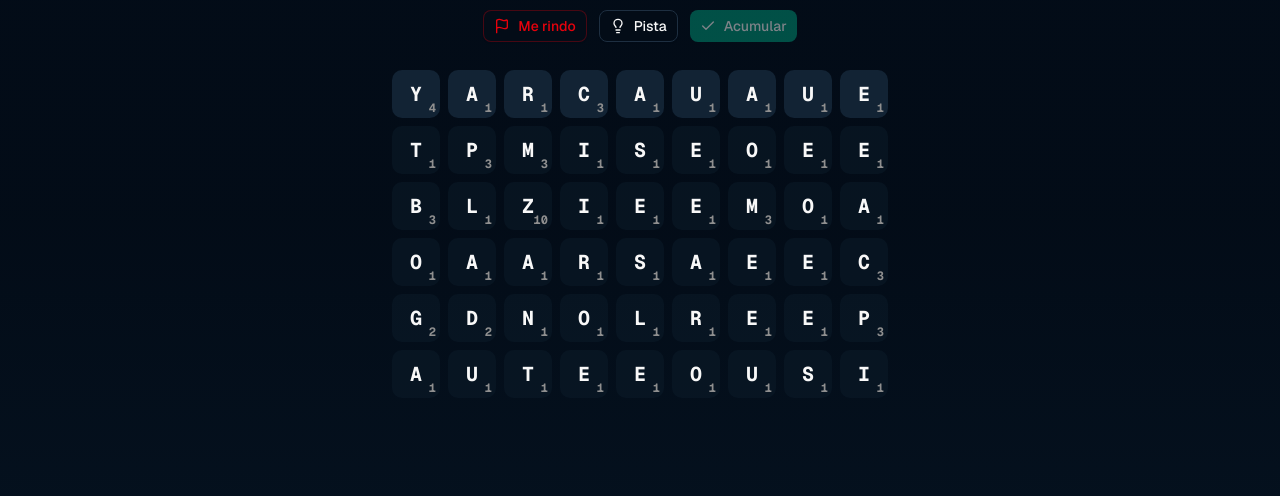
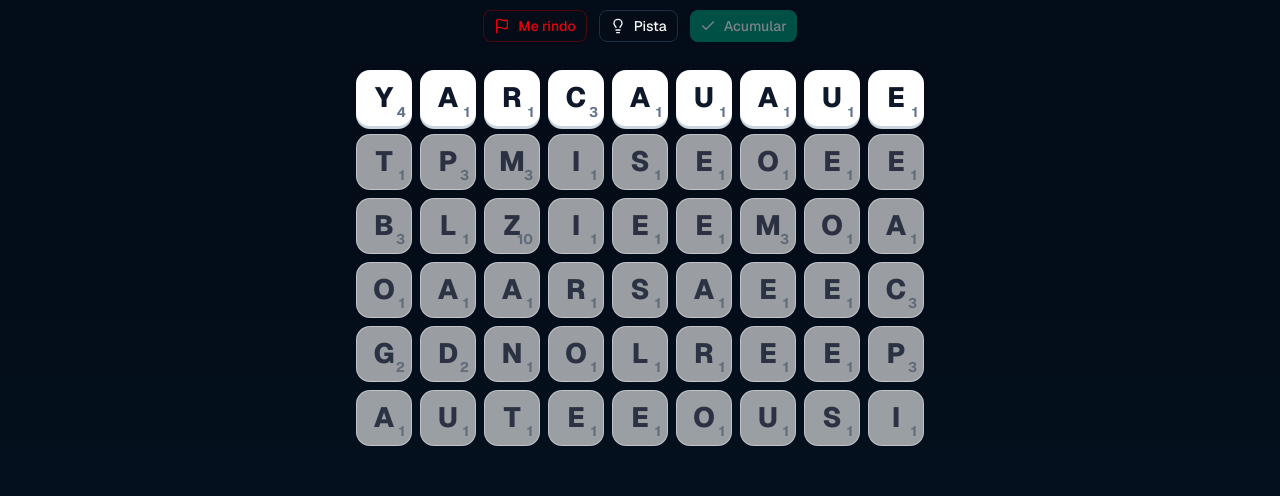
Before and after one commit to Bloobs/word-piston-game, a Next.js app: page / in a window 1280 px wide. Both pictures are taken after a click on the button "Nueva Partida". Shown: the part 186-682 px from the top of the page. Built offline with nearby package versions, Linux system fonts and the light colour scheme; no server answers; the database is empty.

Commit message:
primera version con letras blancas y pwa

```diff
--- a/app/layout.tsx
+++ b/app/layout.tsx
@@ -3,13 +3,14 @@ import Script from "next/script"
 import { Geist, Geist_Mono } from "next/font/google"
 import { Analytics } from "@vercel/analytics/next"
 import "./globals.css"
+import { InstallPWA } from "@/components/install-pwa"
 
 const _geist = Geist({ subsets: ["latin"] })
 const _geistMono = Geist_Mono({ subsets: ["latin"] })
 
 // Configuración específica para dispositivos móviles y PWA
 export const viewport: Viewport = {
-  themeColor: "#09090b",
+  themeColor: "#020817",
   width: "device-width",
   initialScale: 1,
   maximumScale: 1,
@@ -19,7 +20,6 @@ export const viewport: Viewport = {
 export const metadata: Metadata = {
   title: "PalabraMaster - Juego de Palabras",
   description: "Forma palabras con las letras del tablero y acumula puntos",
-  generator: "v0.app",
   manifest: "/manifest.json", // Enlace al manifest para la PWA
   appleWebApp: {
     capable: true,
@@ -89,6 +89,9 @@ export default function RootLayout({
 
         {children}
         {process.env.NODE_ENV === "production" && <Analytics />}
+
+        {/* AQUÍ AÑADIMOS EL BANNER DE INSTALACIÓN PWA */}
+        <InstallPWA />
       </body>
     </html>
   )
--- /dev/null
+++ b/components/install-pwa.tsx
@@ -0,0 +1,111 @@
+"use client"
+
+import { useState, useEffect } from "react"
+import { Download, Share, X } from "lucide-react"
+import { motion, AnimatePresence } from "framer-motion"
+
+export function InstallPWA() {
+  const [deferredPrompt, setDeferredPrompt] = useState<any>(null)
+  const [isIOS, setIsIOS] = useState(false)
+  const [isStandalone, setIsStandalone] = useState(true) // Por defecto true para evitar parpadeos
+  const [showBanner, setShowBanner] = useState(false)
+
+  useEffect(() => {
+    // 1. Comprobar si ya está instalada (Standalone)
+    const isApp = window.matchMedia("(display-mode: standalone)").matches ||
+                  (window.navigator as any).standalone === true;
+    setIsStandalone(isApp);
+
+    if (isApp) return;
+
+    // 2. Detectar iOS
+    const userAgent = window.navigator.userAgent.toLowerCase()
+    const isIosDevice = /iphone|ipad|ipod/.test(userAgent)
+    setIsIOS(isIosDevice)
+
+    if (isIosDevice) {
+      // Si es iOS, mostramos el banner con instrucciones
+      setShowBanner(true)
+    }
+
+    // 3. Capturar el evento de instalación nativo en Android/PC
+    const handleBeforeInstallPrompt = (e: Event) => {
+      // Previene que aparezca la barrita fea por defecto de Chrome
+      e.preventDefault()
+      // Guardamos el evento para poder dispararlo luego con nuestro botón
+      setDeferredPrompt(e)
+      setShowBanner(true)
+    }
+
+    window.addEventListener("beforeinstallprompt", handleBeforeInstallPrompt)
+
+    return () => {
+      window.removeEventListener("beforeinstallprompt", handleBeforeInstallPrompt)
+    }
+  }, [])
+
+  const handleInstallClick = async () => {
+    if (!deferredPrompt) return
+
+    // Muestra el aviso nativo de instalación del sistema
+    deferredPrompt.prompt()
+
+    // Esperamos a ver qué elige el usuario
+    const { outcome } = await deferredPrompt.userChoice
+    if (outcome === "accepted") {
+      setShowBanner(false)
+    }
+
+    // Limpiamos el evento
+    setDeferredPrompt(null)
+  }
+
+  // Si ya está instalada o cerramos el banner, no mostramos nada
+  if (isStandalone || !showBanner) return null
+
+  return (
+    <AnimatePresence>
+      <motion.div
+        initial={{ y: 50, opacity: 0 }}
+        animate={{ y: 0, opacity: 1 }}
+        exit={{ y: 50, opacity: 0 }}
+        className="fixed bottom-4 left-4 right-4 z-50 mx-auto max-w-sm rounded-xl border border-slate-700 bg-slate-900/95 p-4 shadow-2xl backdrop-blur-md"
+      >
+        <button
+          onClick={() => setShowBanner(false)}
+          className="absolute right-2 top-2 rounded-full p-1 text-slate-400 hover:bg-slate-800 hover:text-slate-200"
+        >
+          <X className="h-4 w-4" />
+        </button>
+
+        <div className="flex items-start gap-4">
+          <div className="flex h-10 w-10 shrink-0 items-center justify-center rounded-lg bg-emerald-500/20 text-emerald-400">
+            {isIOS ? <Share className="h-5 w-5" /> : <Download className="h-5 w-5" />}
+          </div>
+
+          <div className="flex-1">
+            <h4 className="font-bold text-slate-200">
+              Instala Palabra Master
+            </h4>
+
+            {isIOS ? (
+              <p className="mt-1 text-sm leading-relaxed text-slate-400">
+                Para instalar la app, pulsa el botón <strong>Compartir</strong> de la barra de Safari y luego <strong>"Añadir a la pantalla de inicio"</strong>.
+              </p>
+            ) : (
+              <div className="mt-2 flex items-center justify-between">
+                <p className="text-sm text-slate-400">Juega más rápido y sin conexión.</p>
+                <button
+                  onClick={handleInstallClick}
+                  className="rounded-lg bg-emerald-600 px-3 py-1.5 text-sm font-semibold text-white shadow-md hover:bg-emerald-500 active:scale-95 transition-all"
+                >
+                  Instalar
+                </button>
+              </div>
+            )}
+          </div>
+        </div>
+      </motion.div>
+    </AnimatePresence>
+  )
+}
--- a/components/word-game/letter-tile.tsx
+++ b/components/word-game/letter-tile.tsx
@@ -19,37 +19,69 @@ export function LetterTile({
   isHint = false,
   inWordZone = false,
 }: LetterTileProps) {
+  // Los colores sin clases de transición CSS para no interferir con Framer Motion
+  const activeBg = "bg-white shadow-[0_3px_0_rgba(203,213,225,1)]"
+  const inactiveBg = "bg-white/60 border border-white/40"
+
   return (
     <motion.button
-      layoutId={letter.id}
+      layoutId={letter.id} // ¡Esto es lo que hace que viaje por la pantalla!
       onClick={onClick}
       disabled={!isTop && !inWordZone}
       className={cn(
-        "relative flex h-10 w-10 items-center justify-center rounded-lg font-mono text-lg font-bold transition-colors sm:h-12 sm:w-12 sm:text-xl",
+        "relative flex items-center justify-center rounded-xl font-sans", // <-- Quitamos transition-all y duration-300
+        "h-11 w-11 sm:h-12 sm:w-12 md:h-14 md:w-14", // Nuestro tamaño equilibrado
         isTop || inWordZone
-          ? "cursor-pointer bg-secondary hover:bg-secondary/80"
-          : "cursor-not-allowed bg-muted/50 opacity-60",
-        inWordZone && "shadow-[0_0_20px_rgba(100,200,255,0.5)]",
-        isHint && "animate-pulse ring-2 ring-accent"
+          ? `cursor-pointer ${activeBg} hover:-translate-y-0.5 active:translate-y-1 active:shadow-none`
+          : `cursor-not-allowed ${inactiveBg}`,
+        inWordZone && "shadow-[0_4px_15px_rgba(100,200,255,0.4)]",
+        isHint && "animate-pulse ring-4 ring-yellow-400"
       )}
-      initial={{ scale: 0.8, opacity: 0 }}
+      // Mantenemos la lógica de colores dentro de Framer Motion para que se anime junto con el movimiento
       animate={{
         scale: isHint ? [1, 1.1, 1] : 1,
         opacity: 1,
+        // Cuando sube a inWordZone o pasa a isTop, el fondo se ilumina
+        backgroundColor: (isTop || inWordZone) ? "rgb(255, 255, 255)" : "rgba(255, 255, 255, 0.6)",
       }}
       transition={{
+        // Recuperamos el stiffness original que tenías para el viaje fluido por pantalla
         layout: { type: "spring", stiffness: 300, damping: 30 },
+        // El color cambiará con un pequeño delay cuando la letra se convierta en la nueva "Top"
+        backgroundColor: { duration: 0.2, delay: isTop && !inWordZone ? 0.15 : 0 },
         scale: isHint
           ? { repeat: Infinity, duration: 0.5 }
           : { duration: 0.2 },
       }}
-      whileHover={isTop || inWordZone ? { scale: 1.05 } : {}}
-      whileTap={isTop || inWordZone ? { scale: 0.95 } : {}}
     >
-      <span className="text-foreground">{letter.char}</span>
-      <span className="absolute bottom-0.5 right-1 text-[10px] text-muted-foreground sm:text-xs">
+      {/* LETRA */}
+      <motion.span
+        className={cn(
+          "font-extrabold uppercase",
+          "text-xl sm:text-2xl md:text-[28px]"
+        )}
+        // Animamos el color del texto también con Framer Motion
+        animate={{
+          color: (isTop || inWordZone) ? "#0f172a" : "rgba(15, 23, 42, 0.8)"
+        }}
+        transition={{ duration: 0.2, delay: isTop && !inWordZone ? 0.15 : 0 }}
+      >
+        {letter.char}
+      </motion.span>
+
+      {/* PUNTUACIÓN */}
+      <motion.span
+        className={cn(
+          "absolute font-bold",
+          "bottom-0.5 right-1 text-[11px] sm:bottom-1 sm:right-1.5 sm:text-xs md:text-[14px]"
+        )}
+        animate={{
+          color: (isTop || inWordZone) ? "#64748b" : "rgba(71, 85, 105, 0.7)"
+        }}
+        transition={{ duration: 0.2, delay: isTop && !inWordZone ? 0.15 : 0 }}
+      >
         {letter.points}
-      </span>
+      </motion.span>
     </motion.button>
   )
 }
```
Also changed, not shown: public/manifest.json.
